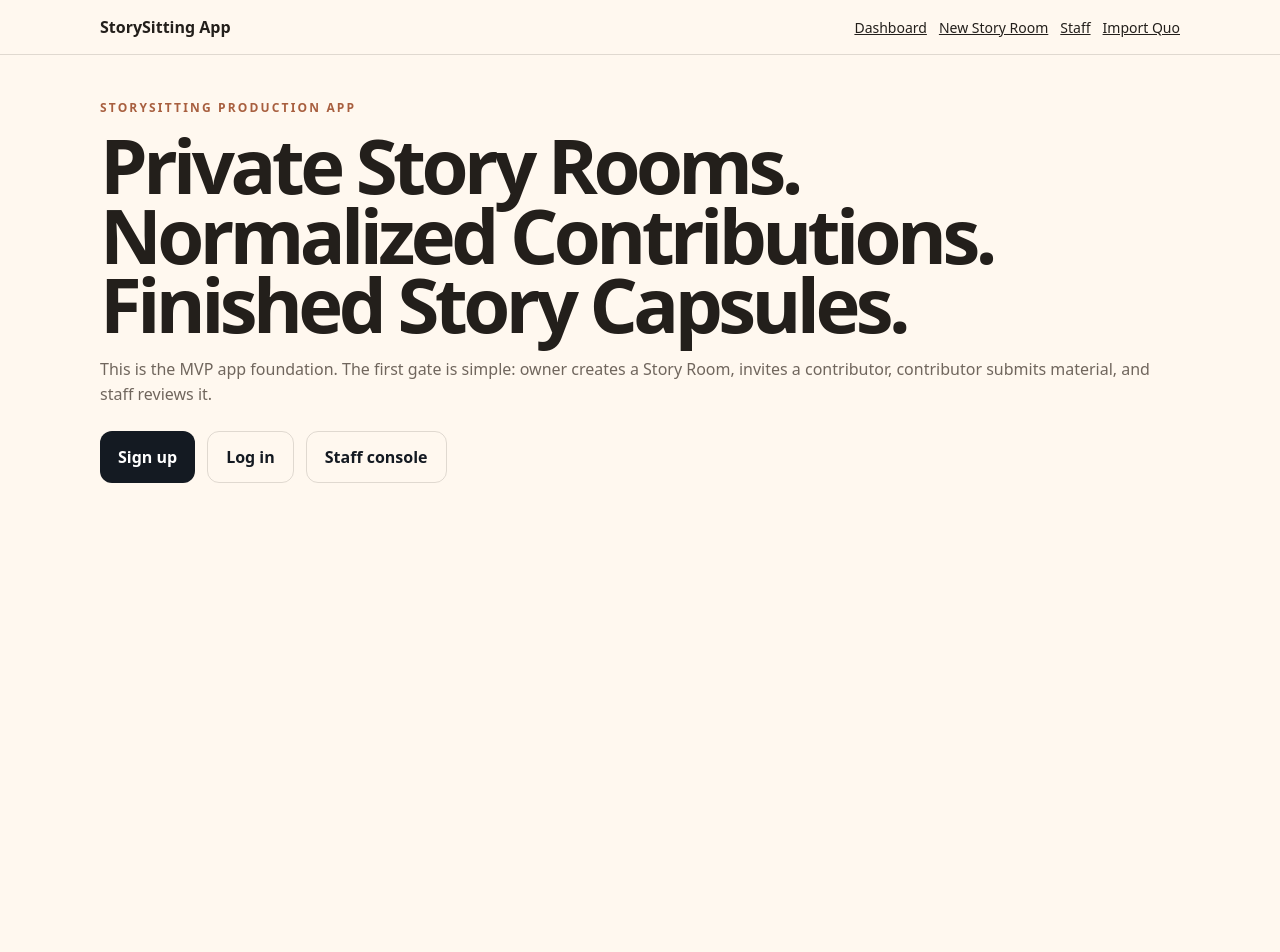
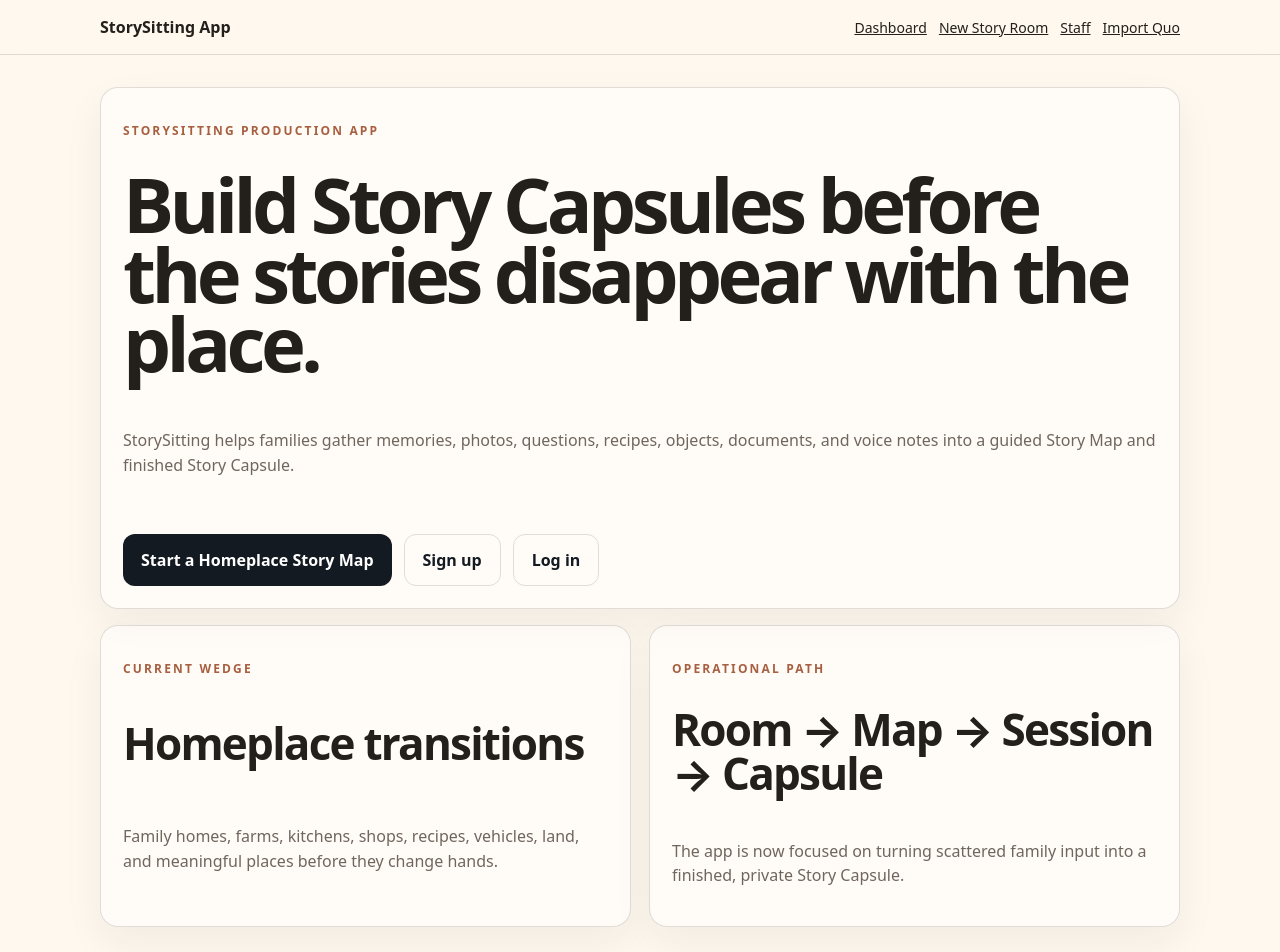
Before and after one commit to amflimited/StorySitting, a Next.js app: page / in a window 1280 px wide. Shown: the top 952 px of the page. Before the commit the page ends 855 px from the top, so only its background shows below. Built offline with nearby package versions, Linux system fonts and the light colour scheme.

Commit message:
Refocus app homepage toward Homeplace workflow

```diff
--- a/app/page.tsx
+++ b/app/page.tsx
@@ -2,18 +2,35 @@ import Link from "next/link";
 
 export default function HomePage() {
   return (
-    <main className="shell">
+    <main className="shell stack">
+      <section className="card stack">
         <p className="kicker">StorySitting production app</p>
-      <h1>Private Story Rooms. Normalized Contributions. Finished Story Capsules.</h1>
+        <h1>Build Story Capsules before the stories disappear with the place.</h1>
         <p>
-        This is the MVP app foundation. The first gate is simple: owner creates a Story Room,
-        invites a contributor, contributor submits material, and staff reviews it.
+          StorySitting helps families gather memories, photos, questions, recipes, objects,
+          documents, and voice notes into a guided Story Map and finished Story Capsule.
         </p>
+
         <div style={{ display: "flex", gap: 12, flexWrap: "wrap", marginTop: 24 }}>
-        <Link className="btn" href="/signup">Sign up</Link>
+          <Link className="btn" href="/homeplace">Start a Homeplace Story Map</Link>
+          <Link className="btn secondary" href="/signup">Sign up</Link>
           <Link className="btn secondary" href="/login">Log in</Link>
-        <Link className="btn secondary" href="/staff">Staff console</Link>
         </div>
+      </section>
+
+      <section className="grid">
+        <div className="card stack">
+          <p className="kicker">Current wedge</p>
+          <h2>Homeplace transitions</h2>
+          <p>Family homes, farms, kitchens, shops, recipes, vehicles, land, and meaningful places before they change hands.</p>
+        </div>
+
+        <div className="card stack">
+          <p className="kicker">Operational path</p>
+          <h2>Room → Map → Session → Capsule</h2>
+          <p>The app is now focused on turning scattered family input into a finished, private Story Capsule.</p>
+        </div>
+      </section>
     </main>
   );
 }
```
Lines whose indentation alone changed are shown as unchanged.
